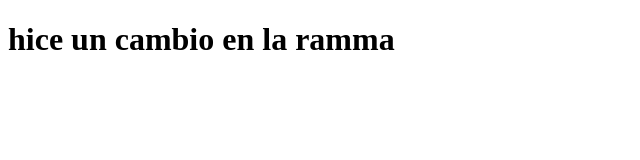
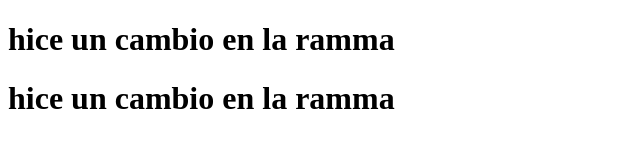
Before and after one commit to edwinmgallego/clase-git-talentotech1, a plain HTML site: page index.html in a window 1280 px wide. Shown: the whole page, without its empty margins (0-640 px from the left). Drawn offline with Linux system fonts and the light colour scheme.

Commit message:
hice  otro cambio

```diff
--- a/index.html
+++ b/index.html
@@ -9,6 +9,7 @@
 
 <body>
     <h1>hice un cambio en la ramma</h1>
+    <h1>hice un cambio en la ramma</h1>
 </body>
 
 </html>
```
